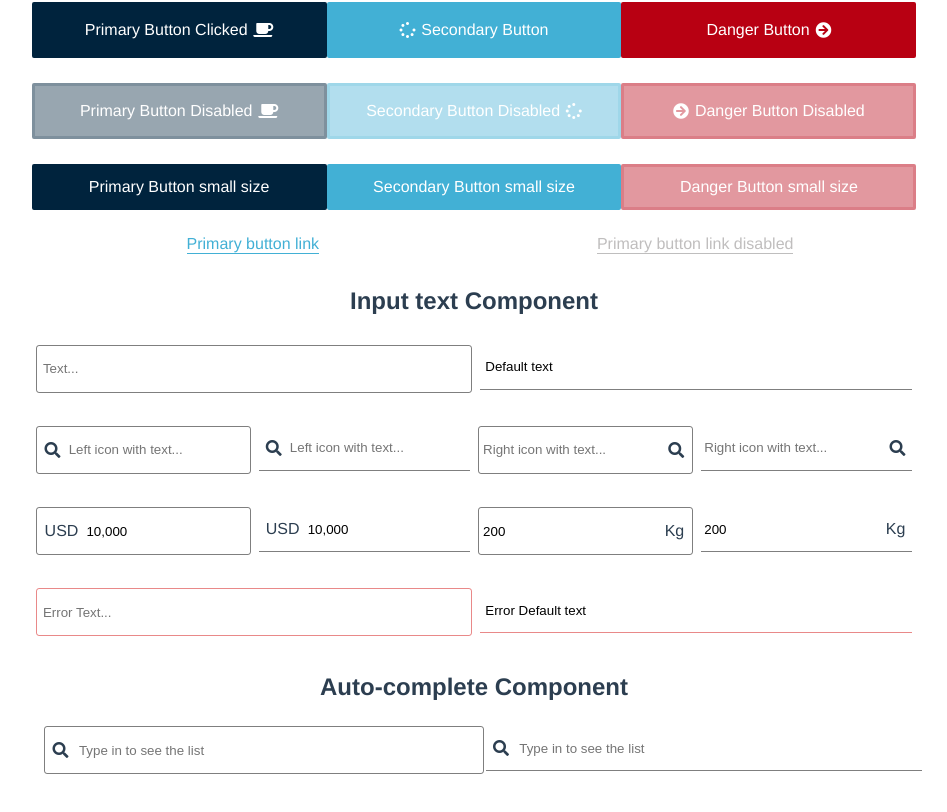
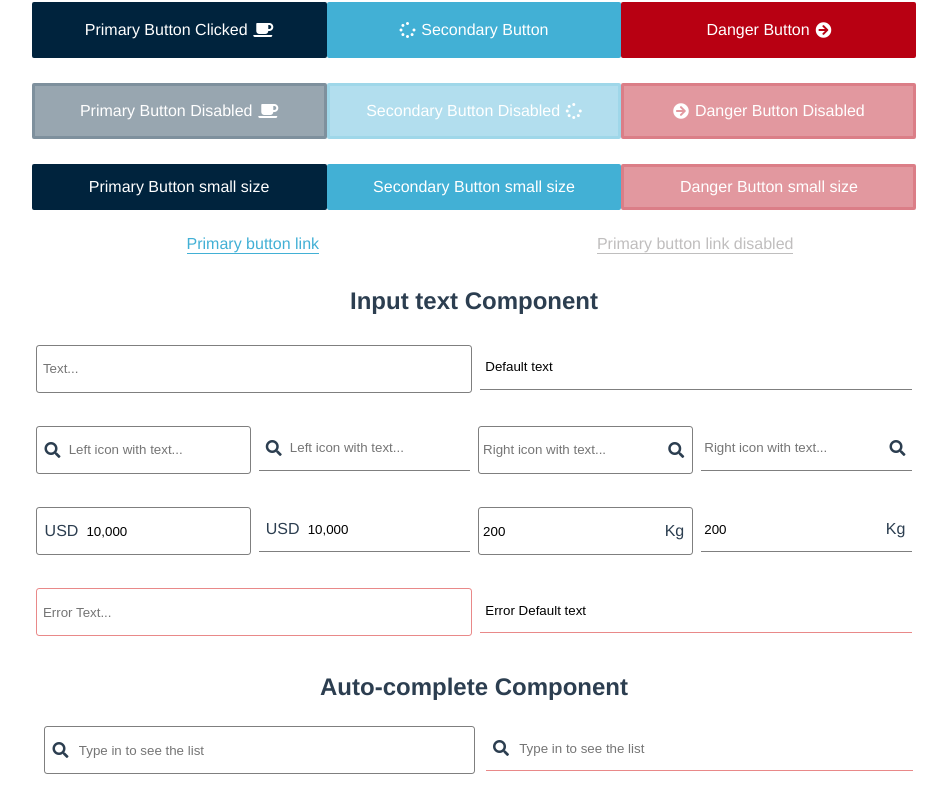
Before and after one commit to NiranjanThrineshwar/VueJS-ComponentLibrary, a Vue app: page / in a window 1280 px wide. Shown: the part 412-1224 px from the top of the page, without its empty margins (166-1113 px from the left). Built offline with nearby package versions, Linux system fonts and the light colour scheme.

Commit message:
added event to parent component

```diff
--- a/src/components/Autocomplete-Component.vue
+++ b/src/components/Autocomplete-Component.vue
@@ -2,42 +2,24 @@
   <div class="autocomplete-component">
     <div class="autocomplete-wrapper">
       <Autocomplete
-        :items="[
-          'Apple',
-          'Banana',
-          'Orange',
-          'Mango',
-          'Pear',
-          'Peach',
-          'Grape',
-          'Tangerine',
-          'Pineapple'
-        ]"
+        :items="itemList"
         type="text"
         placeholder="Type in to see the list"
         inputStyle="box"
         icon="fa-search"
         iconType="left"
         isError="false"
+        @onSelect="getSelectedValue"
       ></Autocomplete>
       <Autocomplete
-        :items="[
-          'Apple',
-          'Banana',
-          'Orange',
-          'Mango',
-          'Pear',
-          'Peach',
-          'Grape',
-          'Tangerine',
-          'Pineapple'
-        ]"
+        :items="itemList"
         type="text"
         placeholder="Type in to see the list"
         inputStyle="vanity"
         icon="fa-search"
         iconType="left"
-        isError="false"
+        isError="true"
+        @onSelect="getSelectedValue"
       ></Autocomplete>
     </div>
   </div>
@@ -48,13 +30,28 @@ import Autocomplete from "./common-components/Autocomplete";
 
 export default {
   name: "autocomplete-component",
+  data() {
+    return {
+      itemList: [
+        "Apple",
+        "Banana",
+        "Orange",
+        "Mango",
+        "Pear",
+        "Peach",
+        "Grape",
+        "Tangerine",
+        "Pineapple"
+      ]
+    };
+  },
   components: {
     Autocomplete
   },
   methods: {
-    handleButtonClick: function(event) {
+    getSelectedValue: function(value) {
       // eslint-disable-next-line no-console
-      console.log(event + " Button Clicked");
+      console.log(value + " selected dropdown value");
     }
   }
 };
--- a/src/components/Input-Component.vue
+++ b/src/components/Input-Component.vue
@@ -7,6 +7,8 @@
         placeholder="Text..."
         inputStyle="box"
         isError="false"
+        @onInputKeyUp="onInputKeyUp"
+        @onInputBlur="onInputBlur"
       />
       <Input
         type="text"
@@ -14,6 +16,8 @@
         inputStyle="vanity"
         inputData="Default text"
         isError="false"
+        @onInputKeyUp="onInputKeyUp"
+        @onInputBlur="onInputBlur"
       />
     </div>
 
@@ -117,6 +121,16 @@ export default {
   name: "input-component",
   components: {
     Input
+  },
+  methods: {
+    onInputKeyUp(value) {
+      // eslint-disable-next-line no-console
+      console.log(value + " on key up value");
+    },
+    onInputBlur(value) {
+      // eslint-disable-next-line no-console
+      console.log(value + " on blur of input component");
+    }
   }
 };
 </script>
--- a/src/components/common-components/Autocomplete.vue
+++ b/src/components/common-components/Autocomplete.vue
@@ -67,6 +67,7 @@ export default {
     setResult(result) {
       this.search = result;
       this.isOpen = false;
+      this.$emit("onSelect", result);
     }
   }
 };
@@ -79,7 +80,7 @@ export default {
   width: 100%;
   display: block;
   transition: all 0.5s ease-in-out;
-  margin: 4px;
+  margin: 4px 13px 4px 4px;
 
   .autocomplete--results {
     padding: 0;
```
